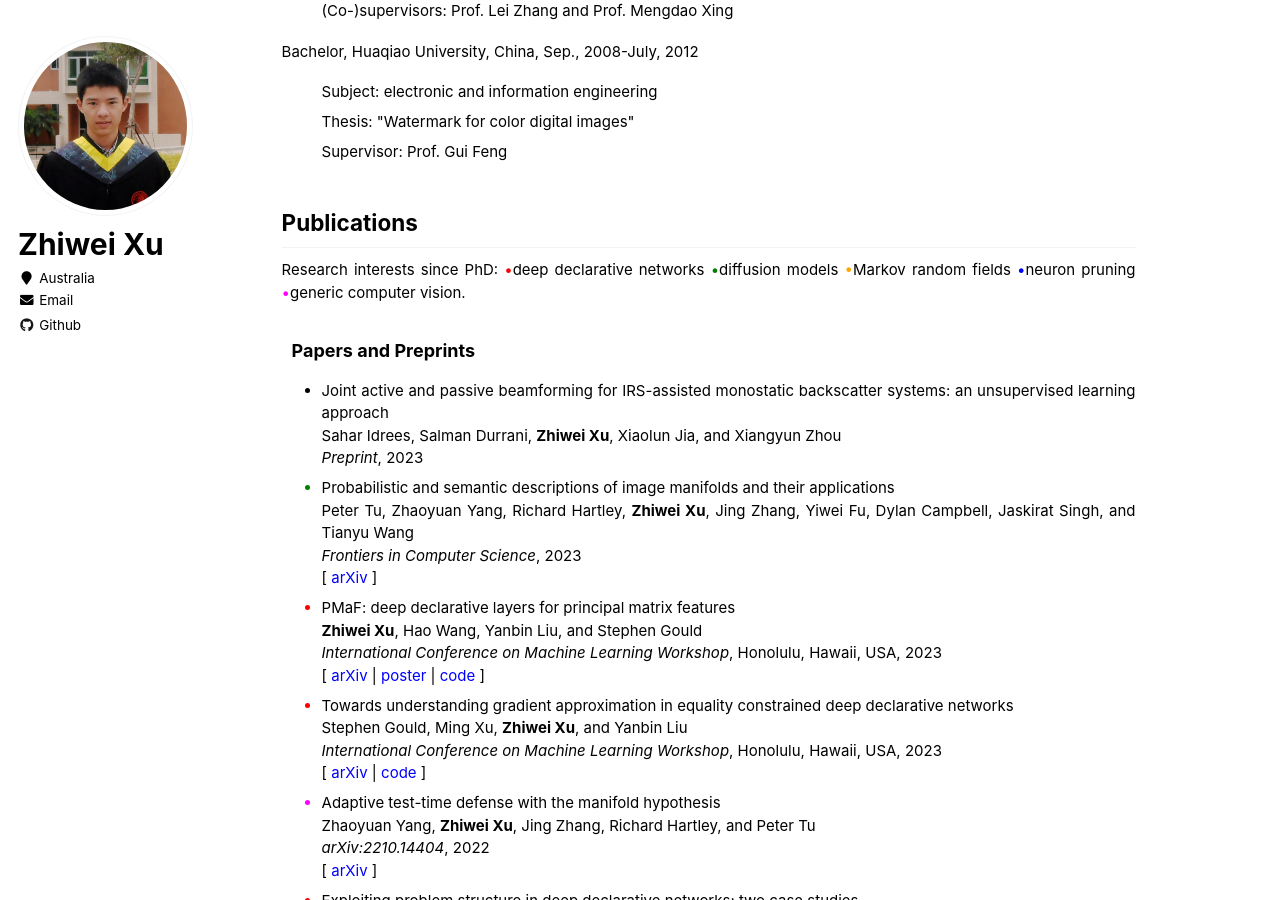
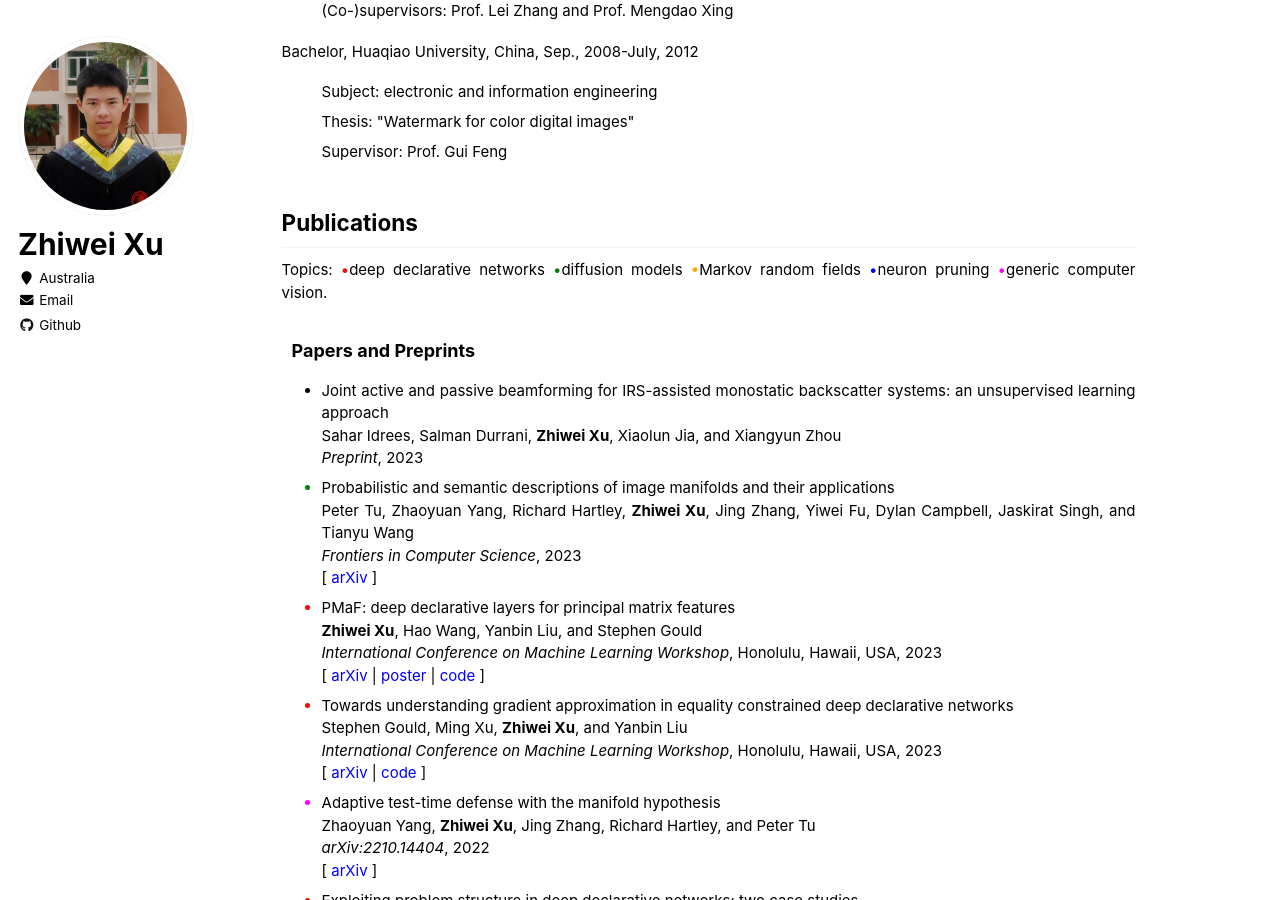
Before and after one commit to zwxu064/zwxu064.github.io, a Jekyll site: the page built from _pages/about.html, in a window 1280 px wide and 900 px high, scrolled down 677 px. Built offline with Jekyll 4.4.1, drawn with Linux system fonts in a browser that asks for light colours.

Commit message:
Update about.html

```diff
--- a/_pages/about.html
+++ b/_pages/about.html
@@ -46,7 +46,7 @@
 </ul>
 
 <h2 id="publications">Publications</h2>
-  <div>Research interests since PhD: <span style="color:red">&#x2022;</span>deep declarative networks
+  <div>Topics: <span style="color:red">&#x2022;</span>deep declarative networks
     <span style="color:green">&#x2022;</span>diffusion models
     <span style="color:orange">&#x2022;</span>Markov random fields
     <span style="color:blue">&#x2022;</span>neuron pruning
```
